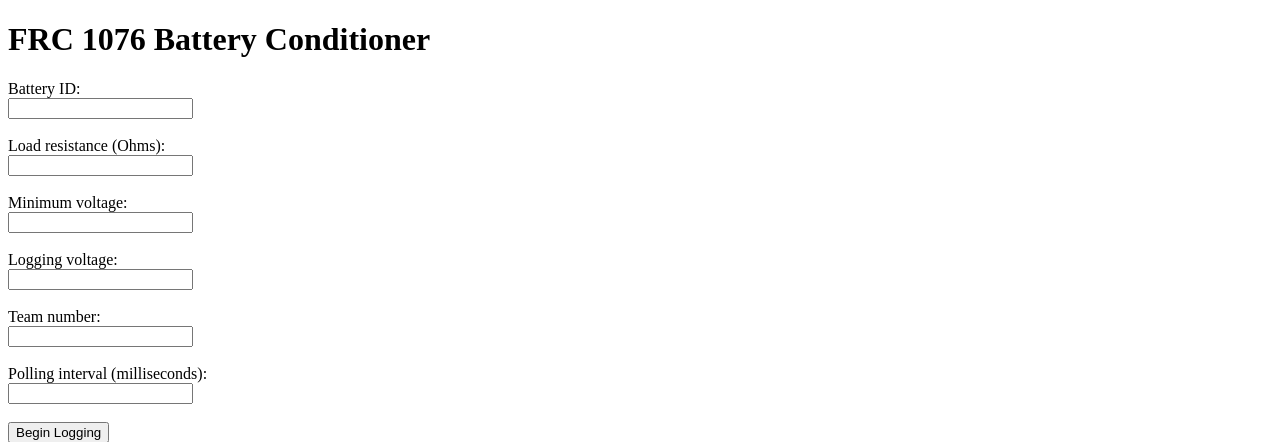
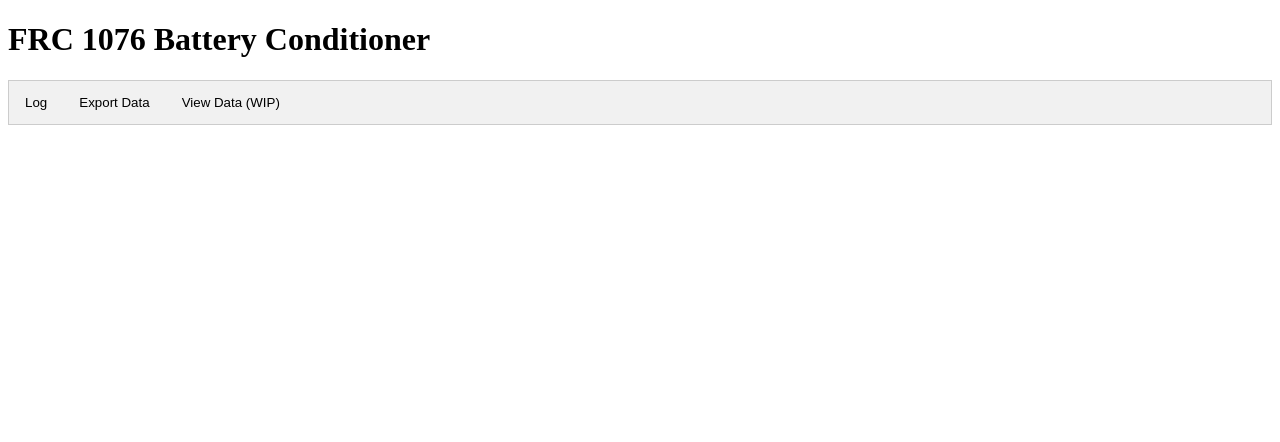
Before and after one commit to FRC1076/Denchi, a Flask app: page / in a window 1280 px wide. Shown: the top 442 px of the page. Run offline with Flask 3, Linux system fonts and the light colour scheme.

Commit message:
added tabs

```diff
--- a/server.py
+++ b/server.py
@@ -17,6 +17,7 @@ def readingGenerator(id,loadohms,minvolts,logvolts,team,polltime):
     batlogger.start()
     while (voltage_mV > batlogger.header.minvolts):
         reading = batlogger.recordReading() #(voltage_mV,current_mA,time_ms)
+        voltage_mV = reading[0]
         voltage_V = reading[0]/1000
         current_A = reading[1]/1000
         time_ms = reading[2]
@@ -29,7 +30,6 @@ def readingGenerator(id,loadohms,minvolts,logvolts,team,polltime):
     print(f"# Battery Life (Amp-Hours): {batlife}")
     with open(batconfac.outfilepath,'a') as f:
         f.write(f'# Battery Life (Amp-Hours): {batlife}\n')
-    return batlife
 
 @app.route('/')
 def mainpage():
--- a/templates/mainpage.html
+++ b/templates/mainpage.html
@@ -2,11 +2,54 @@
 <html>
     <head>
         <title>Battery Conditioner</title>
+        <style>
+            /* Style the tab */
+            .tab {
+                overflow: hidden;
+                border: 1px solid #ccc;
+                background-color: #f1f1f1;
+            }
+
+            /* Style the buttons that are used to open the tab content */
+            .tab button {
+                background-color: inherit;
+                float: left;
+                border: none;
+                outline: none;
+                cursor: pointer;
+                padding: 14px 16px;
+                transition: 0.3s;
+            }
+
+            /* Change background color of buttons on hover */
+            .tab button:hover {
+                background-color: #ddd;
+            }
+
+            /* Create an active/current tablink class */
+            .tab button.active {
+                background-color: #ccc;
+            }
+
+            /* Style the tab content */
+            .tabcontent {
+                display: none;
+                padding: 6px 12px;
+                border: 1px solid #ccc;
+                border-top: none;
+            }
+        </style>
     </head>
     <body>
         <h1>
             FRC 1076 Battery Conditioner
         </h1>
+        <div class="tab">
+            <button class="tablinks" onclick="openTab('logtab')">Log</button>
+            <button class="tablinks" onclick="openTab('exportTab')">Export Data</button>
+            <button class="tablinks" onclick="openTab('viewTab')">View Data (WIP)</button>
+        </div>
+        <div id="logtab" class="tabcontent">
             <form>
                 <label for="batID">Battery ID:</label><br>
                 <input type="text" id="batID" required><br><br>
@@ -30,6 +73,7 @@
             </form>
 
             <div id="output">Voltage (Volts): N/A<br>Current (Amps): N/A<br>Time (ms): N/A<br></div>
+        </div>
 
         <script>
             document.getElementById("logbutton").addEventListener("click",(event) => {
@@ -67,6 +111,7 @@
                         reader.read().then(({ done, value }) => {
                             if (done) {
                                 console.log("Logging complete");
+                                document.getElementById("output").innerText += '\nLogging Complete.';
                                 return;
                             }
                             //TODO: Account for end output
@@ -83,6 +128,27 @@
                     readChunk();
                 });
             }
+
+            function openTab(tabName) {
+                // Declare all variables
+                var i, tabcontent, tablinks;
+
+                // Get all elements with class="tabcontent" and hide them
+                tabcontent = document.getElementsByClassName("tabcontent");
+                for (i = 0; i < tabcontent.length; i++) {
+                    tabcontent[i].style.display = "none";
+                }
+
+                // Get all elements with class="tablinks" and remove the class "active"
+                tablinks = document.getElementsByClassName("tablinks");
+                for (i = 0; i < tablinks.length; i++) {
+                    tablinks[i].className = tablinks[i].className.replace(" active", "");
+                }
+
+                // Show the current tab, and add an "active" class to the button that opened the tab
+                document.getElementById(tabName).style.display = "block";
+                evt.currentTarget.className += " active";
+            }
         </script>
     </body>
 </html>
--- a/testADC.py
+++ b/testADC.py
@@ -80,7 +80,7 @@ class fake1MPC3008():
             print(self.seqnum, ": Bottomed out at:", current_reading)
             current_reading = self.vmin
             self.reading = self.vmin
-            self.charge_direction=1   # switch to  charging
+            self.charge_direction=0   # stop discharge
 
         # use the step and direction to compute next reading
         self.reading+=(self.charge_direction * self.step)
```
Lines whose indentation alone changed are shown as unchanged.
